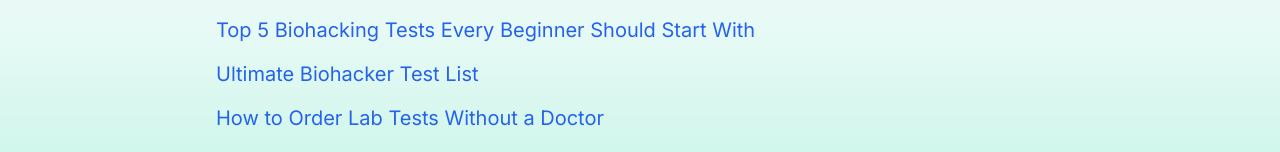
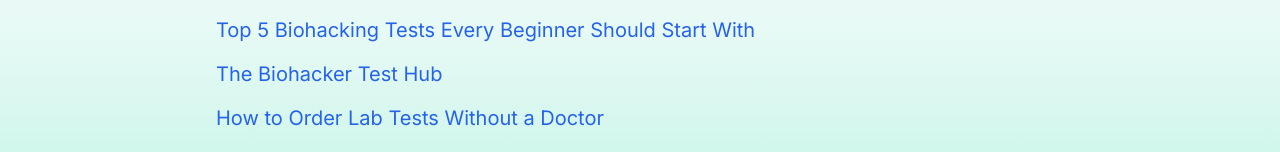
Before and after one commit to suitedconnector/biohacker-tests-clean, a Next.js app: page /guides in a window 1280 px wide. Shown: the part 214-366 px from the top of the page. Built offline with nearby package versions, Linux system fonts and the light colour scheme.

Commit message:
Update biohacking test list titles and slugs

```diff
--- a/app/guides/page.tsx
+++ b/app/guides/page.tsx
@@ -12,8 +12,8 @@ const guides = [
     title: "Top 5 Biohacking Tests Every Beginner Should Start With"
   },
   {
-    slug: "ultimate-biohacker-test-list",
-    title: "Ultimate Biohacker Test List"
+    slug: "the-biohacker-test-hub",
+    title: "The Biohacker Test Hub"
   },
   {
     slug: "order-lab-tests-without-doctor",
```
